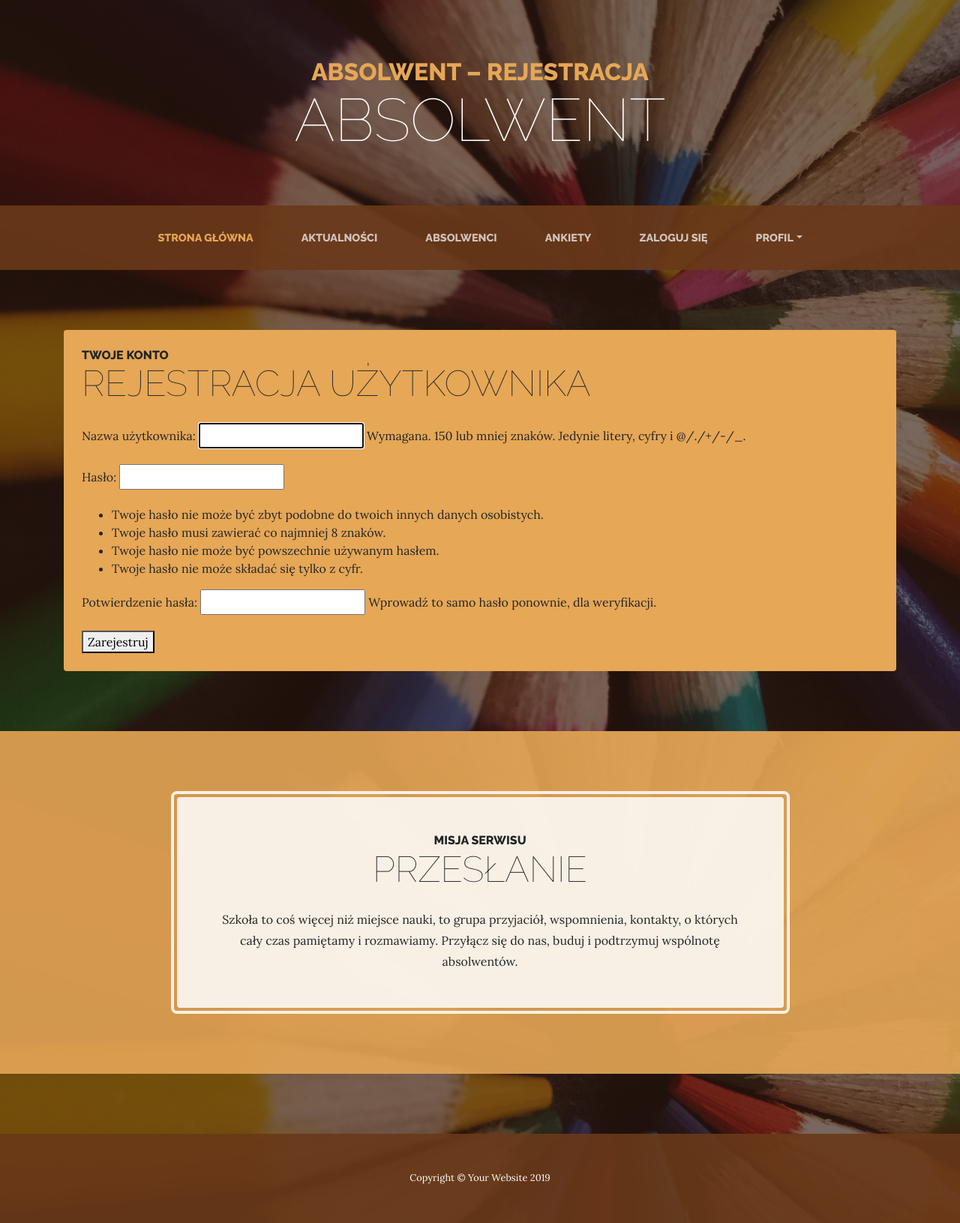
After one commit to lo1cgsan/absolwent4Ag2, a Django app: page /osoby/rejestruj/ in a window 1280 px wide. The commit adds this page. Shown: the whole page at 75% size. Run offline with Django 4.2, Linux system fonts and the light colour scheme; some libraries are stand-ins or nearby versions.

Commit message:
uprawnienia i formularz rejestracji

```diff
--- /dev/null
+++ b/osoby/templates/osoby/rejestruj_osobe1.html
@@ -0,0 +1,20 @@
+{% extends 'szablon.html' %}
+{% block tytul %}Absolwent – Rejestracja{% endblock %}
+{% block h1 %}Absolwent – Rejestracja{% endblock %}
+{% block tresc %}
+<div class="w-100 bg-primary rounded p-4">
+    <h2 class="section-heading mb-4">
+        <span class="section-heading-upper">Twoje konto</span>
+        <span class="section-heading-lower">Rejestracja użytkownika</span>
+    </h2>
+    {% if user.is_authenticated %}
+        <p>Jesteś już zarejestrowany jako {{ user.username }}.</p>
+    {% else %}
+    <form method="POST">
+        {% csrf_token %}
+        {{ form.as_p }}
+        <button type="submit">Zarejestruj</button>
+    </form>
+    {% endif %}
+</div>
+{% endblock %}
--- a/osoby/urls.py
+++ b/osoby/urls.py
@@ -8,4 +8,5 @@
     path('about/', views.about, name='about'),
     path('loguj/', views.loguj_osobe, name='loguj-osobe'),
     path('wyloguj/', views.wyloguj_osobe, name='wyloguj-osobe'),
+    path('rejestruj/', views.rejestruj_osobe, name='rejestruj-osobe'),
 ]
--- a/osoby/views.py
+++ b/osoby/views.py
@@ -8,6 +8,7 @@
 from django.urls import reverse
 
 from osoby.models import Absolwent
+from django.contrib.auth.forms import UserCreationForm
 
 def lista_absolwentow(request):
     absolwenci = Absolwent.objects.all()
@@ -40,3 +41,14 @@
     logout(request)
     messages.info(request, "Zostałeś wylogowany!")
     return redirect(reverse('osoby:lista'))
+
+def rejestruj_osobe(request):
+    if request.method == 'POST':
+        form = UserCreationForm(request.POST)
+        if form.is_valid():
+            form.save()
+            messages.success(request, "Utworzono konto! Możesz się zalogować!")
+            return redirect(reverse('osoby:loguj-osobe'))
+    else:
+        form = UserCreationForm()
+    return render(request, 'osoby/rejestruj_osobe1.html', {'form': form})
--- a/templates/szablon.html
+++ b/templates/szablon.html
@@ -62,7 +62,7 @@
           <li class="nav-item dropdown px-lg-4">
             <a class="nav-link dropdown-toggle text-uppercase text-expanded" href="#" id="navbarDropdown" role="button" data-toggle="dropdown" aria-haspopup="true" aria-expanded="false">Profil</a>
             <div class="dropdown-menu" aria-labelledby="navbarDropdown">
-              <a class="dropdown-item" href="#">Załóż konto</a>
+              <a class="dropdown-item" href="{% url 'osoby:rejestruj-osobe' %}">Załóż konto</a>
               <a class="dropdown-item" href="#">Edytuj dane</a>
             </div>
           </li>
```
Also changed, not shown: wiadomosci/templates/wiadomosci/dodaj_wiadomosc2.html (+9 -5 lines).
